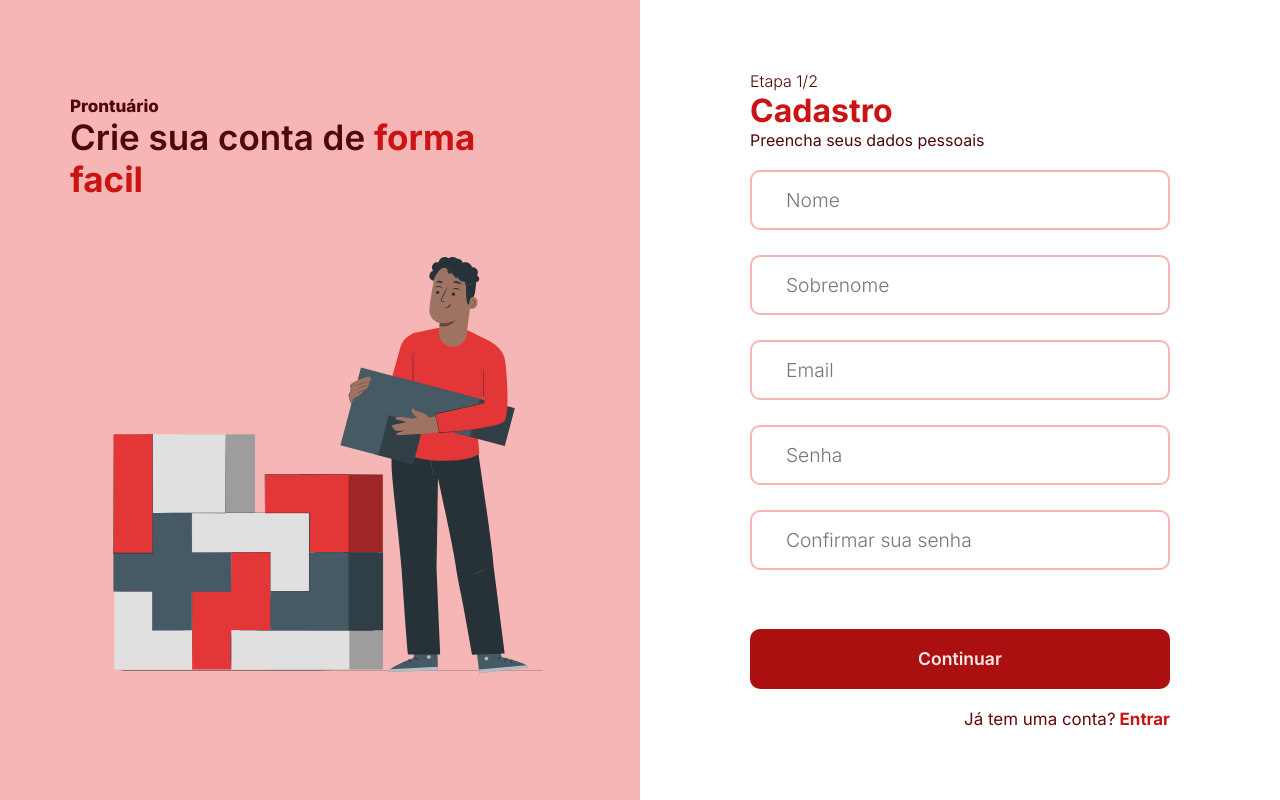
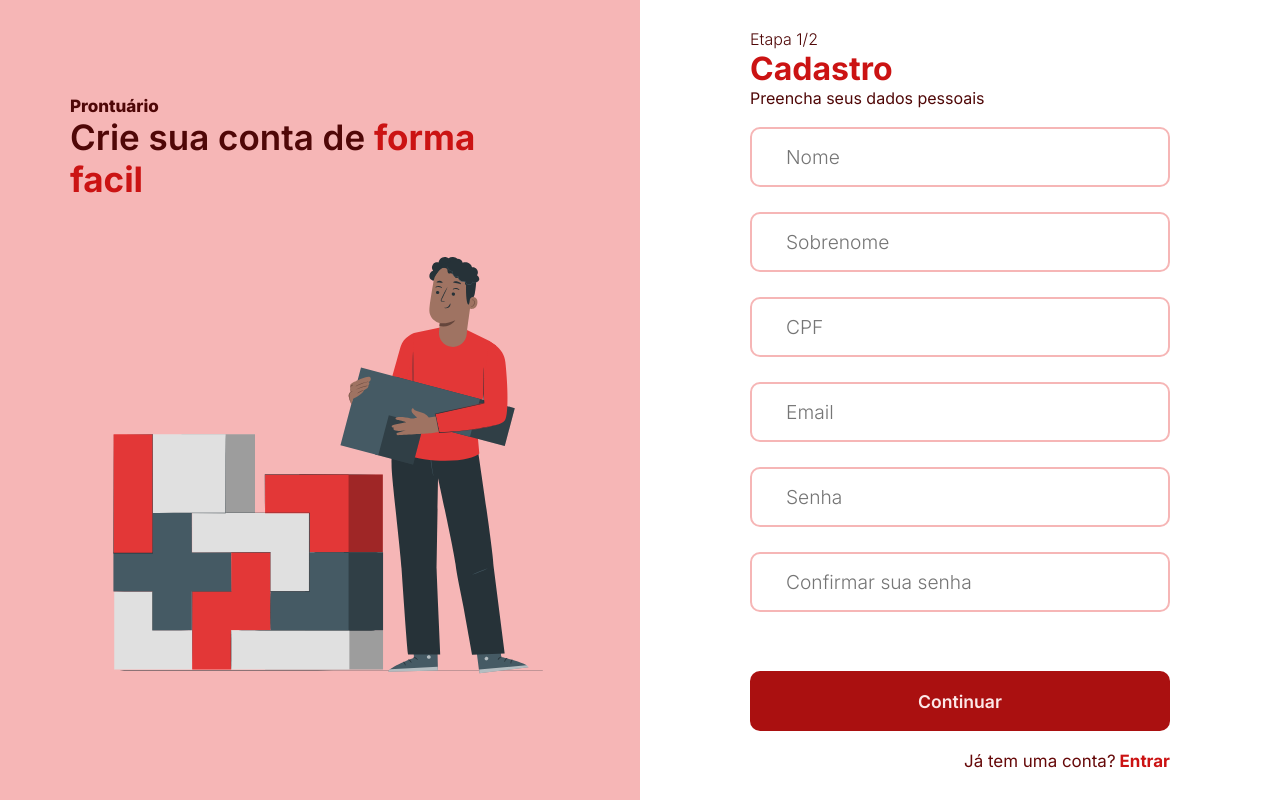
Before and after one commit to fabrica-bayarea/prontuario-front, a Next.js app: page /auth/signUpUser in a window 1280 px wide. Built offline with nearby package versions, Linux system fonts and the light colour scheme.

Commit message:
feat: adicionando input cpf

```diff
--- a/src/components/formMultSteps/userForm.tsx
+++ b/src/components/formMultSteps/userForm.tsx
@@ -8,13 +8,14 @@ type UserData = {
   email: string;
   senha: string;
   confirmaSenha: string;
+  cpf: string;
 }
 
 type UserFormProps = UserData & {
   atualizaCampos: (fields: Partial<UserData>) => void
 }
 
-export default function UserForm({nome, sobrenome, email, senha, confirmaSenha,atualizaCampos}: UserFormProps) {
+export default function UserForm({nome, sobrenome, cpf, email, senha, confirmaSenha,atualizaCampos}: UserFormProps) {
 
   const { register, formState: { errors }, watch} = useFormContext();
   const watchSenha = watch("senha");
@@ -47,6 +48,24 @@ export default function UserForm({nome, sobrenome, email, senha, confirmaSenha,a
           placeholder="Sobrenome"
         />
         {errors.sobrenome && <p className={style.error}>{errors.sobrenome.message as string}</p>}
+      </div>
+
+      <div className={style.envolve__input__errors}>
+        <input
+          {...register("cpf", {
+            required: "CPF é obrigatório",
+            pattern: {
+              value: /^\d{11}$/,
+              message: "CPF deve conter 11 dígitos"
+            }
+          })}
+          value={cpf}
+          onChange={e => atualizaCampos({ cpf: e.target.value })}
+          className={style.formulario__input}
+          type="text"
+          placeholder="CPF"
+        />
+        {errors.cpf && <p className={style.error}>{errors.cpf.message as string}</p>}
       </div>
 
       <div className={style.envolve__input__errors}>
```
